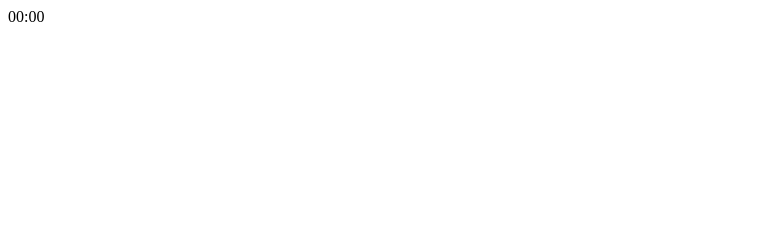
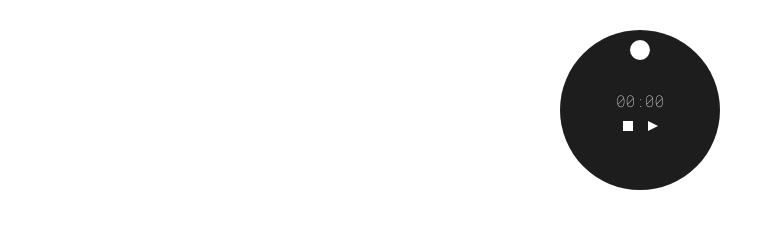
Before and after one commit to ariana-luz/pj_js_cronometro, a plain HTML site: page index.html in a window 1280 px wide. Shown: the whole page, without its empty margins (0-775 px from the left). Drawn offline with Linux system fonts and the light colour scheme.

Commit message:
estilos aplicados a la vista

```diff
--- a/index.html
+++ b/index.html
@@ -18,7 +18,7 @@
             <div id="stopwatch" class="stopwatch">00:00</div>
             <div class="buttons">
                 <div class="stop" onclick="stop()"></div>
-                <div id="play-pause" class="pause" onclick="playPause()"></div>
+                <div id="play-pause" class="paused" onclick="playPause()"></div>
             </div>
         </div>
         <div id="seconds-sphere" class="seconds-sphere"></div>
--- a/styles.css
+++ b/styles.css
@@ -0,0 +1,110 @@
+main {
+    font-family: 'Roboto Mono', monospace;
+    position: relative;
+}
+
+/*
+border para que sea redondo
+centrado con los margenes
+contenido centrado
+flex direction column para que aparezcan los numeros arriba y los botones debajo
+*/
+.circle {
+    border-radius: 50%;
+    width: 120px;
+    height: 120px;
+    border: 1 px solid #fff;
+    color: #fff;
+    margin: 50px auto;
+    display: flex;
+    justify-content: center;
+    align-items: center;
+    flex-direction: column;
+}
+
+/*seudo elemento: before
+content vacio es el fondo negro que contiene el cronometro
+z-index -1 para que siempre aparezca por debajo del circulo (fondo)
+position absolute para que este centrado en el mismo lugar que el cronometro
+con un poco mas de ancho que el circulo
+left y top para ponerlo en el medio y restarle la mitad de su ancho, para dejarlo justo en el centro
+*/
+.circle::before {
+    content: '';
+    border-radius: 50%;
+    z-index: -1;
+    position: absolute;
+    width: 160px;
+    height: 160px;
+    left: calc(50% - 80px);
+    top: calc(50% - 80px);
+    background-color: #1d1d1d;
+}
+
+/*
+mismo truco para que quede en el medio
+animacion de rotacion, va a tardar 60 segundos va a ser infinita hacia adelante, va a hacer un rotate y un translate
+*/
+
+.seconds-sphere {
+    width: 20px;
+    height: 20px;
+    border-radius: 50%;
+    background-color: #fff;
+    position: absolute;
+    left: calc(50% - 10px);
+    top: calc(50% - 10px);
+    animation: rotacion 60s linear infinite;
+    animation-play-state: paused; /*va a estar pausada hasta que la activemos*/
+}
+
+/*
+transform: genera un movimiento de traslación alrededor del punto fijo donde esta el elemento
+translate: mueve visualmente 60px el elemento hacia el eje de la X
+se agrega aparte de la clase porque es un solo translate
+*/
+@keyframes rotacion {
+    from {
+        transform: rotate(-90deg) translateX(60px);
+    }
+
+    to {
+        transform: rotate(270deg) translateX(60px);
+    }
+}
+
+.buttons {
+    margin-top: 10px;
+    display: inline-flex; /* para que se vean uno al lado del otro */
+}
+
+/* cuando esta pausada tendrá estos estilos
+la forma del triangulo se da con el border-width a cada uno de los lados
+color transparent a los tres primeros y blanco al último
+will-change y transition para que cuando presione el boton cambien los estilos como una animacion*/
+
+.paused {
+    height: 10px;
+    border-width: 5px 0 5px 10px;
+    cursor: pointer;
+    box-sizing: border-box;
+    margin-left: 15px;
+    border-color: transparent transparent transparent #fff;
+    transition:  100ms all ease;
+    will-change: border-width;
+    border-style: solid;
+}
+
+/* el boton de pausa cuando sea presionado va a tener esta clase*/
+.running {
+    border-style: double;
+    border-width: 0 0 0 10px;
+}
+
+/* es un cuadrado */
+.stop {
+    background-color: #fff;
+    height: 10px;
+    width: 10px;
+    cursor: pointer;
+}
```
